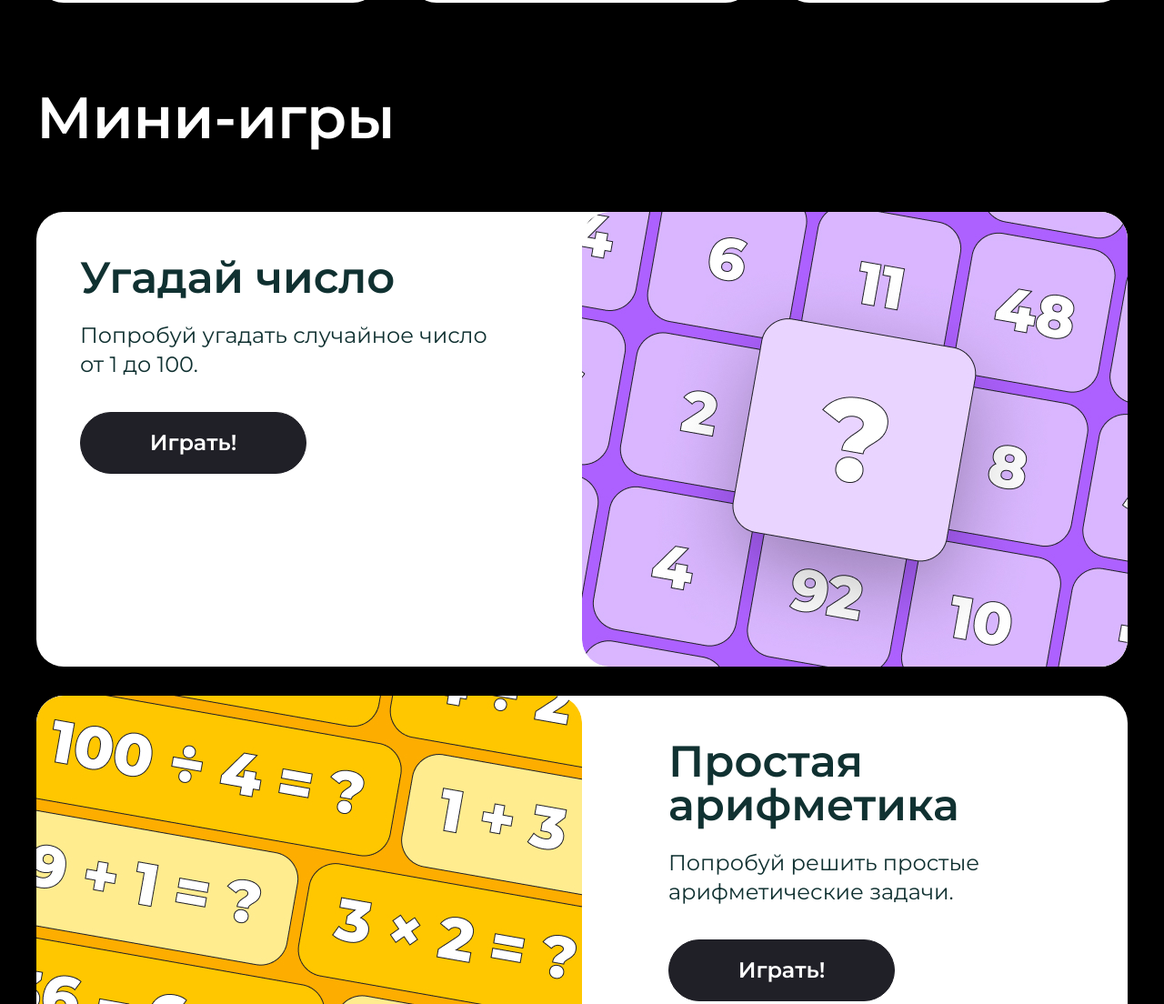
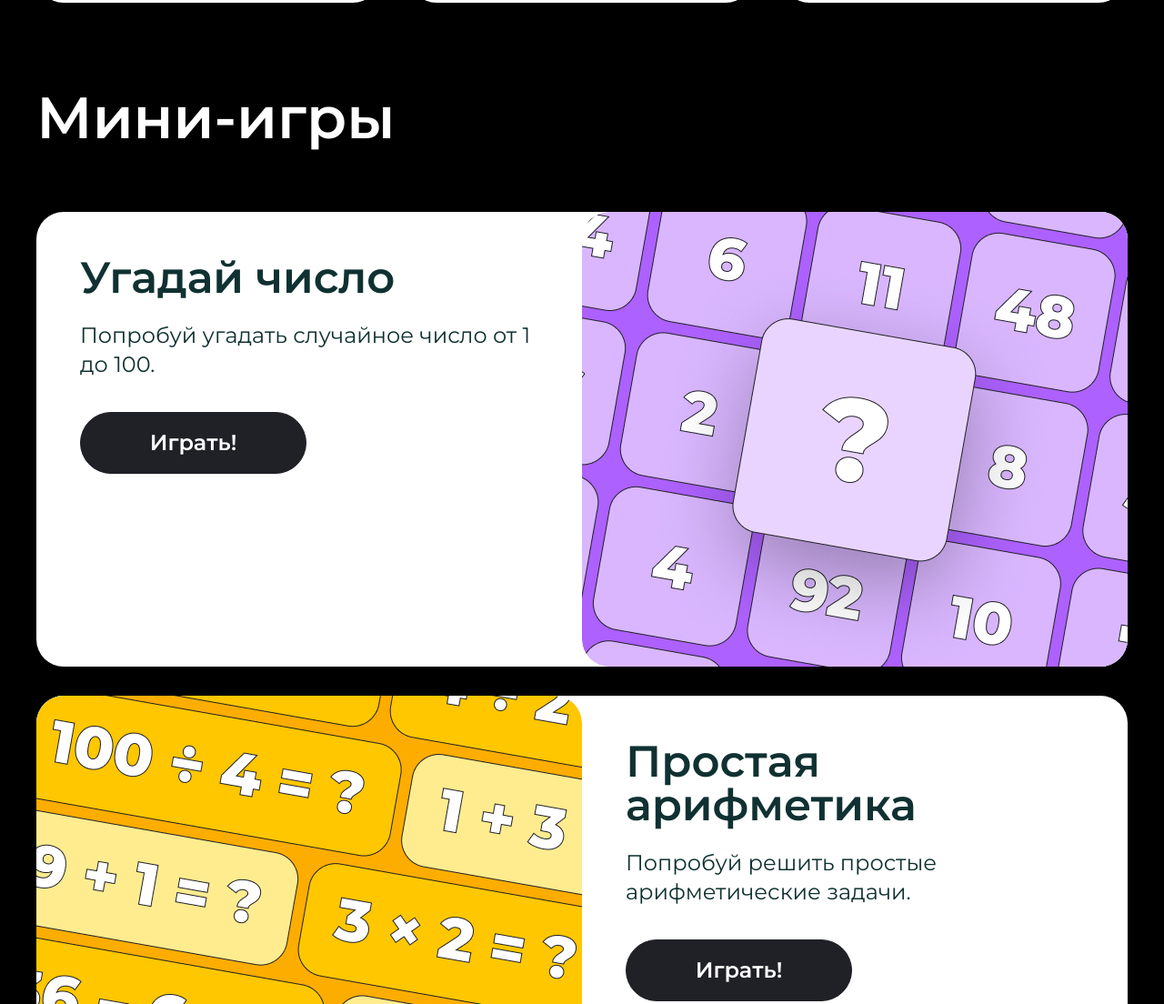
Before and after one commit to IVEkaterina/2-nd-course-hw, a plain HTML site: page index.html in a window 1280 px wide. Shown: the part 2203-3307 px from the top of the page at 91% size. Drawn offline with Linux system fonts and the light colour scheme.

Commit message:
small changes

```diff
--- a/_index.scss
+++ b/_index.scss
@@ -221,7 +221,7 @@
         padding-top: 48px;
         padding-left: 48px;
         padding-right: 48px;
-        max-width: 504px;
+        width: 504px;
         display: flex;
         flex-direction: column;
     }
@@ -235,7 +235,6 @@
     &__description {
         padding-top: 24px;
         padding-bottom: 36px;
-        width: 457px;
         height: 64px;
         font-weight: 400;
         font-size: 24px;
```
Also changed, not shown: style.css, 1 other file.
